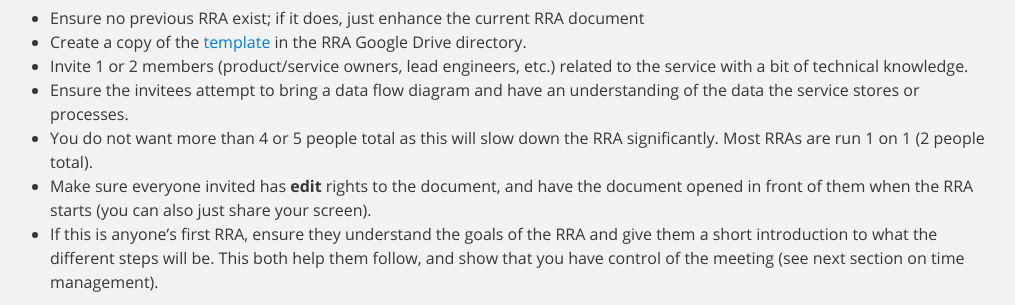
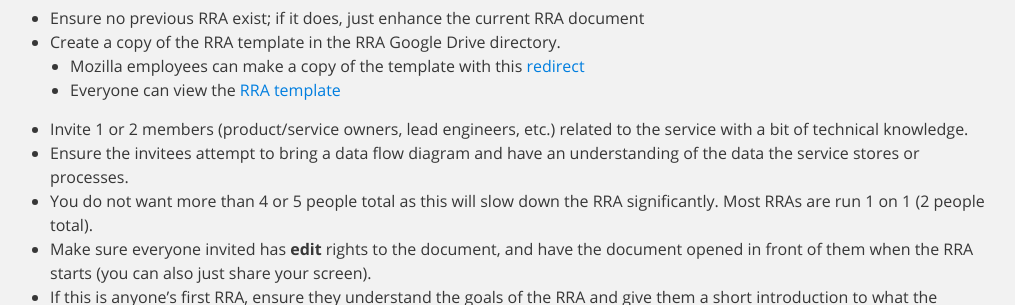
Before and after one commit to mozilla/infosec.mozilla.org, a Jekyll site: the page built from docs/guidelines/risk/rapid_risk_assessment.md, in a window 1280 px wide and 900 px high, scrolled down 2577 px, cut to the strip 229-534 px from the top of the window. Shown: the whole strip, without its empty margins (130-1145 px from the left). Built offline with Jekyll 4.4.1, drawn with Linux system fonts in a browser that asks for light colours; the repository's description, which GitHub fills in, is left out.

Commit message:
Add a direct link to the RRA template

```diff
--- a/docs/guidelines/risk/rapid_risk_assessment.md
+++ b/docs/guidelines/risk/rapid_risk_assessment.md
@@ -127,8 +127,9 @@ This is a guided example of how to run an initial RRA. You will:
 ## Before the initial RRA meeting
 
   - Ensure no previous RRA exist; if it does, just enhance the current RRA document
-  - Create a copy of the
-    [template](https://public.us-west-2.infosec.mozilla.org/web-tools/redirect-to-new-RRA-doc.html) in the RRA Google Drive directory.
+  - Create a copy of the RRA template in the RRA Google Drive directory.
+    - Mozilla employees can make a copy of the template with this [redirect](https://public.us-west-2.infosec.mozilla.org/web-tools/redirect-to-new-RRA-doc.html)
+    - Everyone can view the [RRA template](https://docs.google.com/document/d/1QMRdBLlQYqbn5lMmrOIBwS55Yh9fIYNp4dO3-HMyiyk/edit)
   - Invite 1 or 2 members (product/service owners, lead engineers, etc.) related
     to the service with a bit of technical knowledge.
   - Ensure the invitees attempt to bring a data flow diagram and have an understanding of the data the service stores or
```
